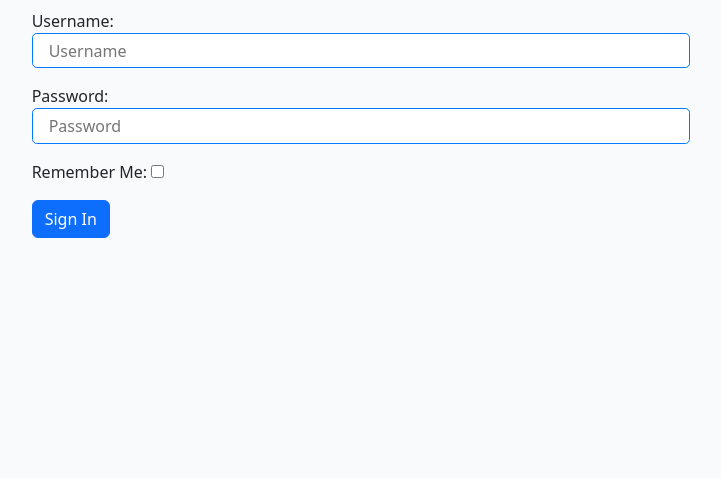
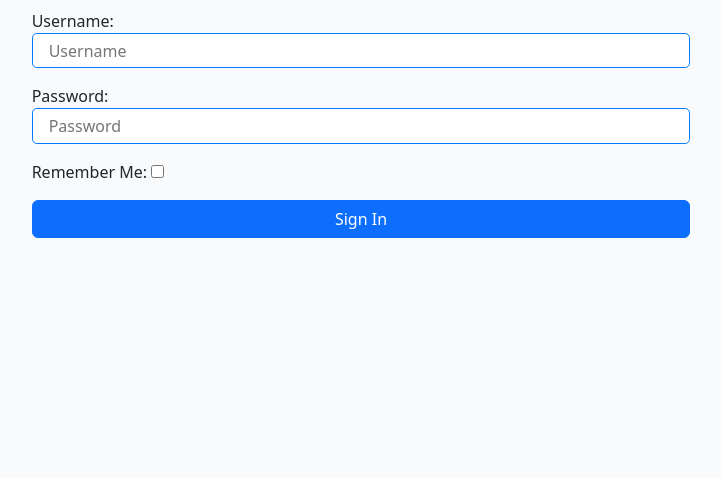
Before and after one commit to Code-Institute-Submissions/bookable, a Django app: page /accounts/login/ in a window 1280 px wide. Shown: the part 190-668 px from the top of the page, without its empty margins (279-1000 px from the left). Run offline with Django 4.2, Linux system fonts and the light colour scheme; some libraries are stand-ins or nearby versions.

Commit message:
Fix wrong selector for button on login page

```diff
--- a/static/css/style.css
+++ b/static/css/style.css
@@ -47,7 +47,7 @@ input[type="checkbox"] {
 }
 
 .company_form > .btn,
-.signin > .btn,
+.login > .btn,
 .signup > .btn {
     width: 100%;
 }
```
